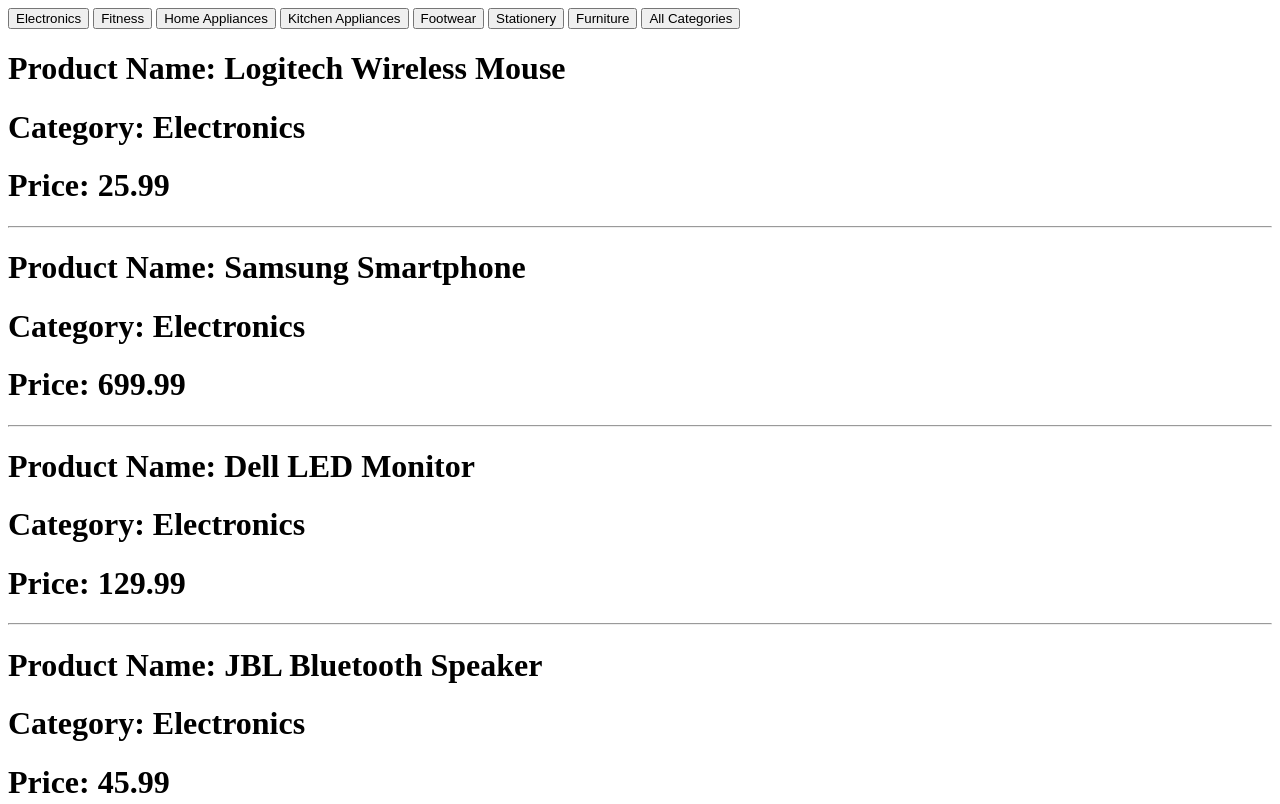
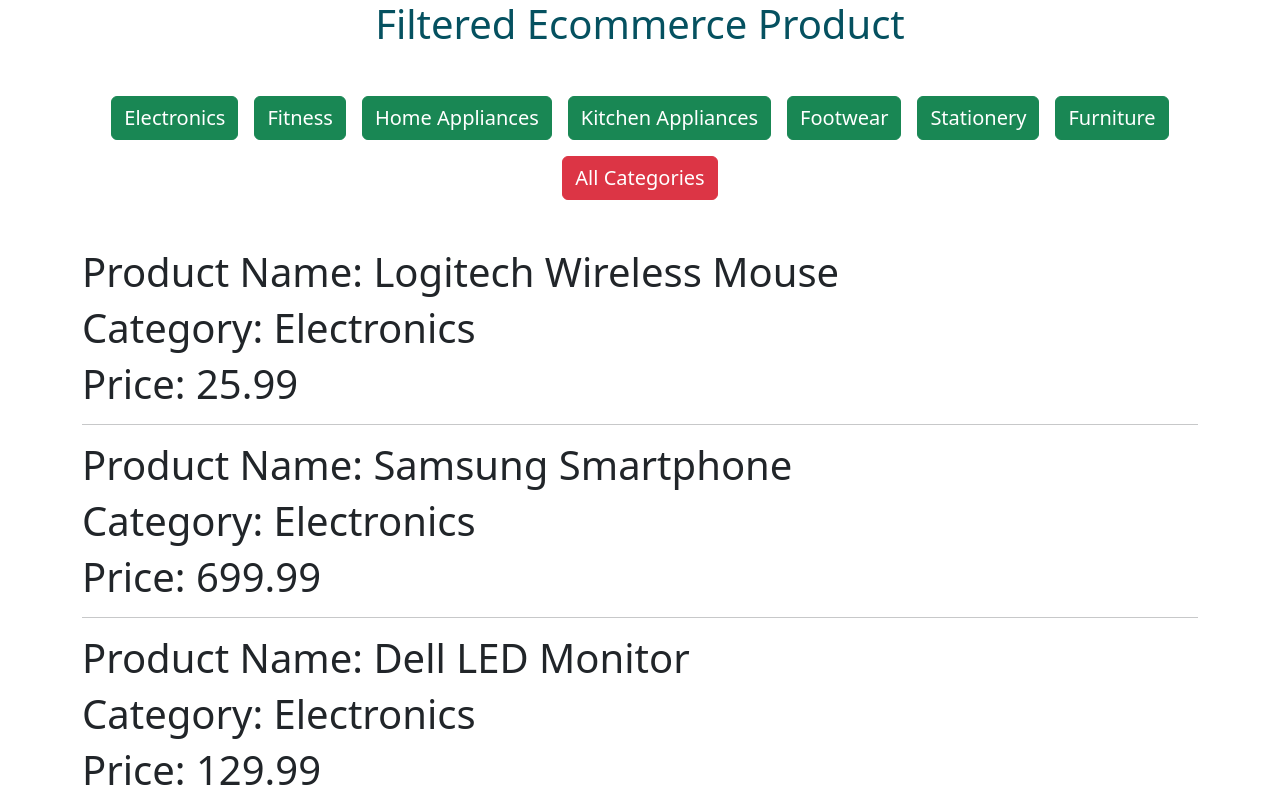
Before and after one commit to Hamzaabro5/Filtered-Products-Assignment, a plain HTML site: page index.html in a window 1280 px wide. Shown: the top 804 px of the page. Drawn offline with nearby package versions, Linux system fonts and the light colour scheme.

Commit message:
Filtered Ecommerce Products

```diff
--- a/app.js
+++ b/app.js
@@ -226,12 +226,12 @@ const products = [
 
 
 
-const div = document.querySelector(`div`)
+const card = document.querySelector(`.cardd`)
 
 
 
 products.map((item) => {
-    div.innerHTML += `
+    card.innerHTML += `
     <h1>Product Name: ${item.brand} ${item.name}<h1>
     <h1>Category: ${item.category}<h1>
     <h1>Price: ${item.price}<h1>
@@ -239,22 +239,31 @@ products.map((item) => {
     `
 })
 
-const filteredProduct = (btn) => {
-    div.innerHTML = ``
+function  filteredProduct(btn){
+    card.innerHTML = ``
     console.log(btn.innerHTML);
 
     const filtered = products.filter(item => item.category === btn.innerHTML).map(item => {
-        div.innerHTML += `
+        card.innerHTML += `
     <h1>Product Name: ${item.brand} ${item.name}<h1>
     <h1>Category: ${item.category}<h1>
     <h1>Price: ${item.price}<h1>
     <hr/>
     `
     })
-    console.log(filtered);
+    // console.log(filtered);
 }
 
 
 function getAllCategories(btn) {
-
+    card.innerHTML = ``
+    console.log(btn.innerHTML);
+    products.map(item => {
+        card.innerHTML += `
+    <h1>Product Name: ${item.brand} ${item.name}<h1>
+    <h1>Category: ${item.category}<h1>
+    <h1>Price: ${item.price}<h1>
+    <hr/>
+    `
+    })
 }
--- a/index.html
+++ b/index.html
@@ -4,23 +4,47 @@
     <meta charset="UTF-8">
     <meta name="viewport" content="width=device-width, initial-scale=1.0">
     <title>Ecommerce Filtered Product</title>
+    <link href="https://cdn.jsdelivr.net/npm/bootstrap@5.3.3/dist/css/bootstrap.min.css" rel="stylesheet" integrity="sha384-QWTKZyjpPEjISv5WaRU9OFeRpok6YctnYmDr5pNlyT2bRjXh0JMhjY6hW+ALEwIH" crossorigin="anonymous">
 </head>
 <body>
-    <button onclick="filteredProduct(this)">Electronics</button>
-    <button onclick="filteredProduct(this)">Fitness</button>
-    <button onclick="filteredProduct(this)">Home Appliances</button>
-    <button onclick="filteredProduct(this)">Kitchen Appliances</button>
-    <button onclick="filteredProduct(this)">Footwear</button>
-    <button onclick="filteredProduct(this)">Stationery</button>
-    <button onclick="filteredProduct(this)">Furniture</button>
-    <button onclick="getAllCategories(this)">All Categories</button>
+
+    <h1 class="text-center text-info-emphasis">Filtered Ecommerce Product</h1>
+
+   <section class="container ">
+
+       <div class="mt-5 d-flex justify-content-center gap-3 flex-wrap">
+
+        <button class="btn btn-success fs-5" onclick="filteredProduct(this)">Electronics</button>
+        <button class="btn btn-success fs-5" onclick="filteredProduct(this)">Fitness</button>
+        <button class="btn btn-success fs-5" onclick="filteredProduct(this)">Home Appliances</button>
+        <button class="btn btn-success fs-5" onclick="filteredProduct(this)">Kitchen Appliances</button>
+        <button class="btn btn-success fs-5" onclick="filteredProduct(this)">Footwear</button>
+        <button class="btn btn-success fs-5" onclick="filteredProduct(this)">Stationery</button>
+        <button class="btn btn-success fs-5" onclick="filteredProduct(this)">Furniture</button>
+        <button class="btn btn-danger fs-5" onclick="getAllCategories(this)">All Categories</button>
+
+        </div>
+
+        <div class="cardd mt-5 ">
+
+        </div>
+
+    </section>
 
 
-    <div></div>
+
+
+
+
+
+
+
+
 
 
 
 
     <script src="app.js"></script>
+    <script src="https://cdn.jsdelivr.net/npm/bootstrap@5.3.3/dist/js/bootstrap.bundle.min.js" integrity="sha384-YvpcrYf0tY3lHB60NNkmXc5s9fDVZLESaAA55NDzOxhy9GkcIdslK1eN7N6jIeHz" crossorigin="anonymous"></script>
 </body>
 </html>
```
